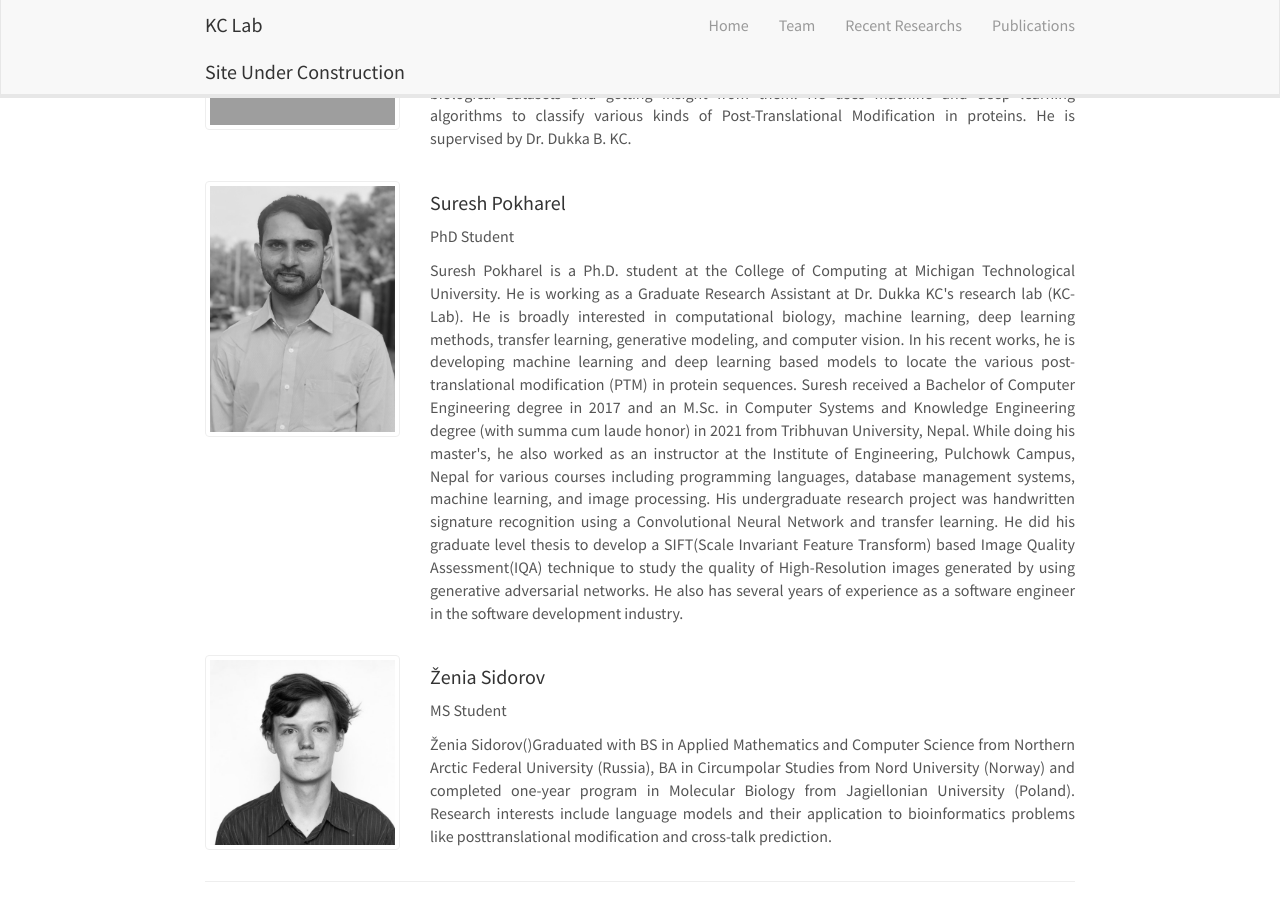
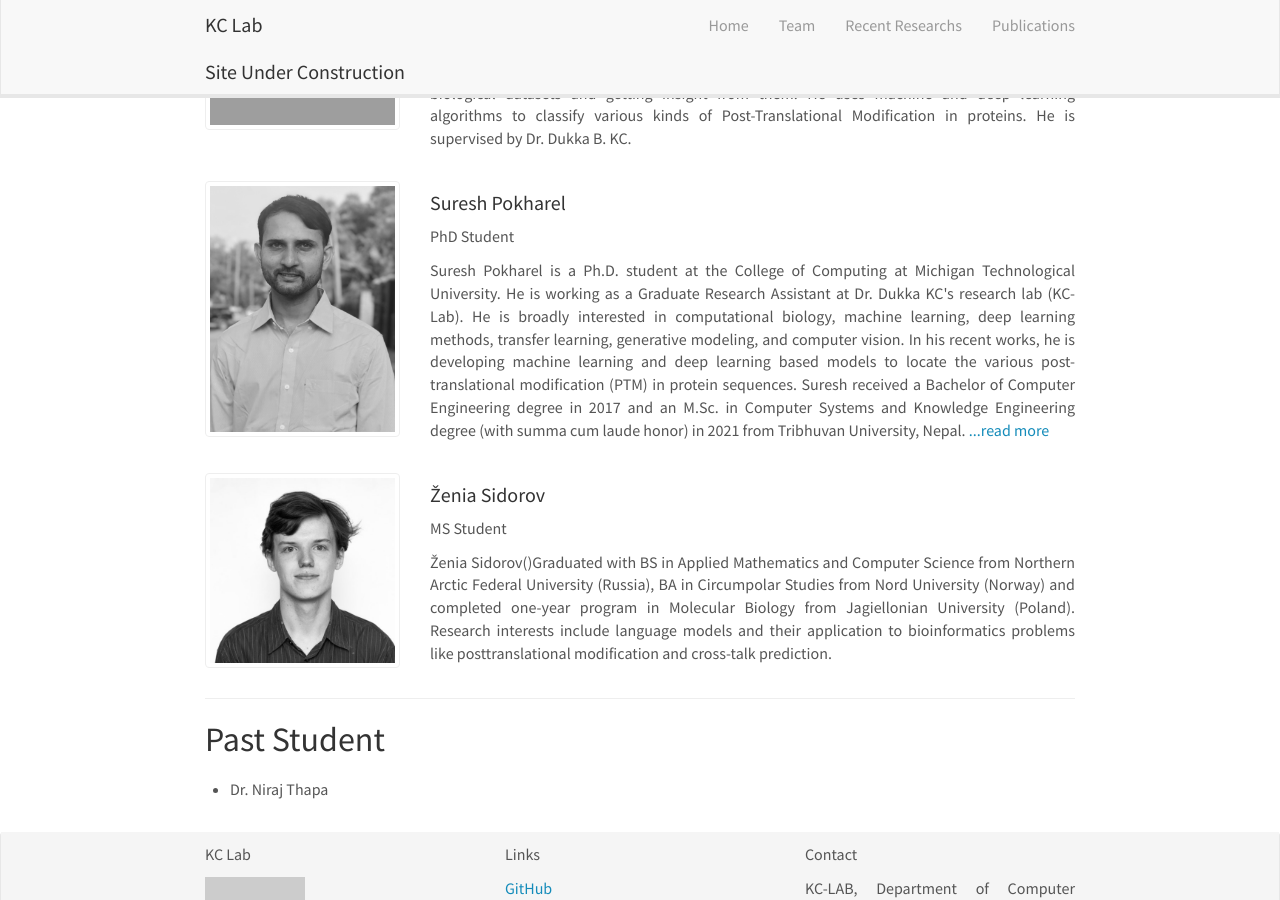
Before and after one commit to pawelparker/KCLabMTU.github.io, a Jekyll site: the page built from _pages/team/index.html, in a window 1280 px wide and 900 px high, scrolled down 1925 px. Built offline with Jekyll 4.4.1, drawn with Linux system fonts in a browser that asks for light colours; nearby versions of some CDN libraries.

Commit message:
Shorten texts

```diff
--- a/_pages/team/index.html
+++ b/_pages/team/index.html
@@ -198,11 +198,15 @@ computing, applied optimization and wireless communications.</p>
 
 He is broadly interested in computational biology, machine learning, deep learning methods, transfer learning, generative modeling, and computer vision. In his recent works, he is developing machine learning and deep learning based models to locate the various post-translational modification (PTM) in protein sequences.
 
-Suresh received a Bachelor of Computer Engineering degree in 2017 and an M.Sc. in Computer Systems and Knowledge Engineering degree (with summa cum laude honor) in 2021 from Tribhuvan University, Nepal. While doing his master's, he also worked as an instructor at the Institute of Engineering, Pulchowk Campus, Nepal for various courses including programming languages, database management systems, machine learning, and image processing.
+Suresh received a Bachelor of Computer Engineering degree in 2017 and an M.Sc. in Computer Systems and Knowledge Engineering degree (with summa cum laude honor) in 2021 from Tribhuvan University, Nepal.
+<!--
+While doing his master's, he also worked as an instructor at the Institute of Engineering, Pulchowk Campus, Nepal for various courses including programming languages, database management systems, machine learning, and image processing.
 
 His undergraduate research project was handwritten signature recognition using a Convolutional Neural Network and transfer learning. He did his graduate level thesis to develop a SIFT(Scale Invariant Feature Transform) based Image Quality Assessment(IQA) technique to study the quality of High-Resolution images generated by using generative adversarial networks.
 
-He also has several years of experience as a software engineer in the software development industry.</p>
+He also has several years of experience as a software engineer in the software development industry. -->
+<a target="_blank" href="https://suresh021.github.io/">...read more</a>
+</p>
             </div>
         </div>
     </div>
```
